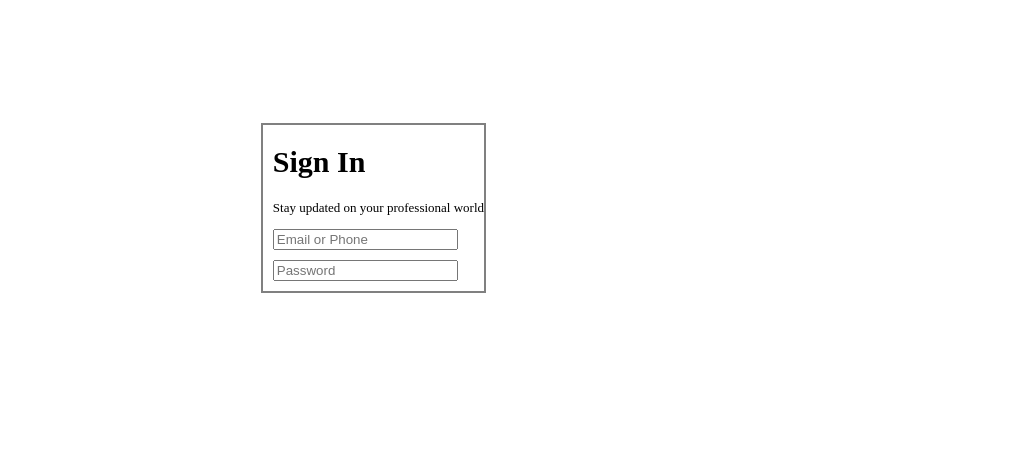
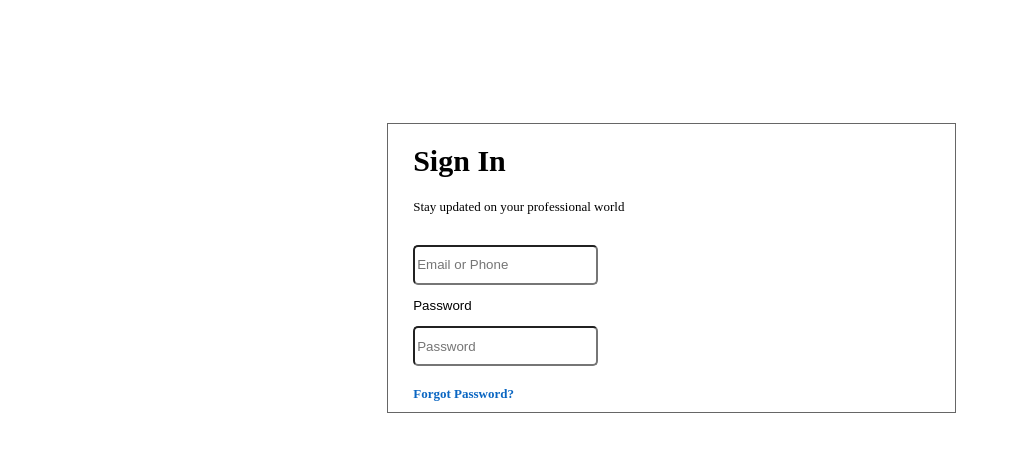
Before and after one commit to mh261/Day02-LinkedIn, a plain HTML site: page index.html in a window 1280 px wide. Shown: the part 51-502 px from the top of the page, without its empty margins (0-1011 px from the left). Drawn offline with Linux system fonts and the light colour scheme.

Commit message:
chinh xong input

```diff
--- a/css.css
+++ b/css.css
@@ -1,12 +1,12 @@
 .main-app{
     display: block;
     margin-top: 10%;
-    margin-left: 20%;
+    margin-left: 30%;
     margin-right: 25%;
-    max-width: fit-content;
-    border-color: gray;
+    border-color: rgba(0, 0, 0, 0.6);
     border-style: solid;
-    border-width: 2px;
+    border-width: 0.5px;
+    box-shadow: unset;
     /* background-color: aqua; */
 
 }
@@ -16,13 +16,14 @@
 .inside-div{
     display: block;
     max-width: 100%;
-    margin-left: 10px;
+    margin-left: 25px;
+    margin-right: 10px;
     margin-block-end: 10px;
 
 
 }
 .sign-in{
-    /* background: pink; */
+    background: white;
 }
 
 .sign-in .sign-in-h{
@@ -37,17 +38,28 @@
 }
 
 .input {
-    display:contents;
-    padding-top: 10px;
     font-size: smaller;
     color: black;
+    display: block;
+    margin-bottom: 20px ;
+    margin-block-start: 30px;
+    font-family: sans-serif;
 
 }
-.input .input-1{
+.input .input-1 , .input-2{
     display: block;
-    margin-bottom: 10px ;
+    position: relative;
+    height:40px ;
+    margin-top: 10px;
     font-family: sans-serif;
+    border-radius: 5px;
 
+}
+
+.button .button-1{
+    font-size: small;
+    font-weight: bold;
+    text-decoration: none;
 }
 
 /* #login-button {
--- a/index.html
+++ b/index.html
@@ -13,8 +13,12 @@
                         <p class="sign-in-p">Stay updated on your professional world </p>
                     </div>
                     <div class="input">
-                        <input class="input-1" type="text" placeholder="Email or Phone ">
-                        <input type="password"placeholder="Password"  >
+                        <input class="input-1" type="text" placeholder="Email or Phone " aria-label="Email or Phone">
+                        <p>Password</p>
+                        <input class="input-2" type="password"placeholder="Password"  >
+                    </div>
+                    <div class="button">
+                        <a class="button-1" href="https://www.linkedin.com/checkpoint/rp/request-password-reset" style="color: #0A66C2; " > Forgot Password? </a>
                     </div>
             </div>
         </div>
```
